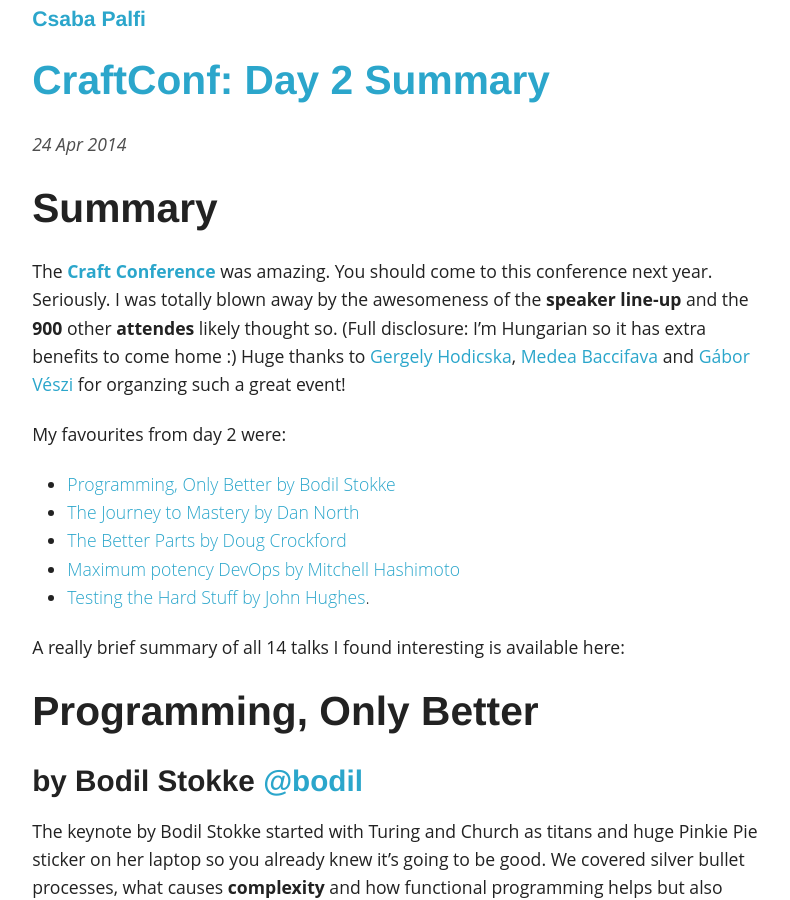
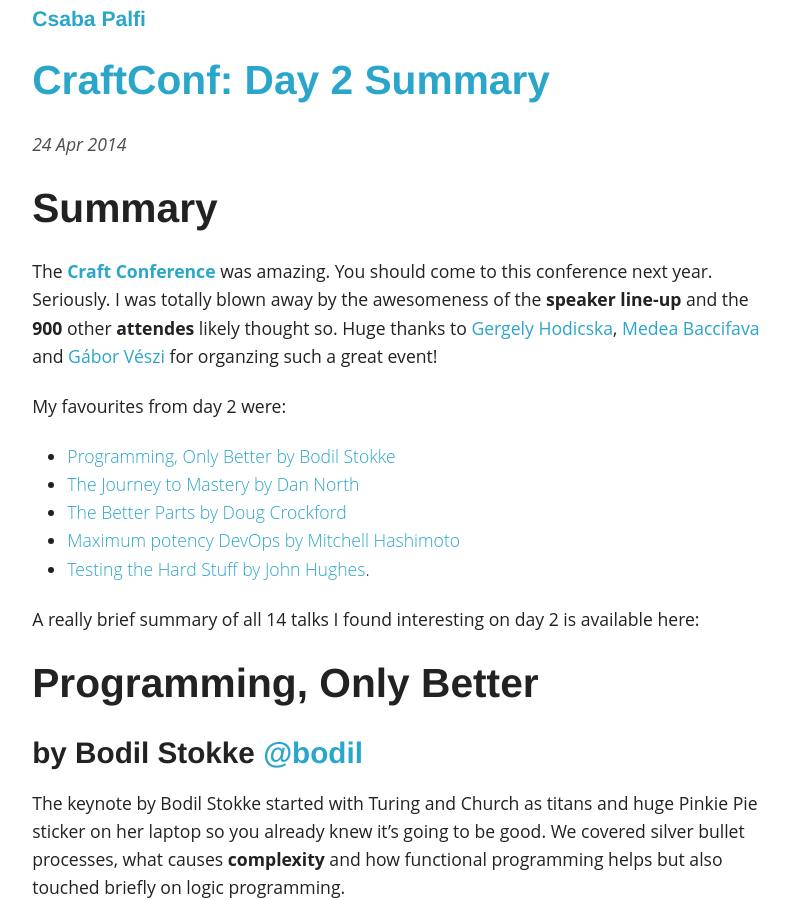
Before and after one commit to dublado/csabapalfi.github.io, a Jekyll site: the page built from _posts/2014-04-24-craftconf-day-2.md, in a window 1280 px wide and 900 px high. Shown: the whole window, without its empty margins (243-1033 px from the left). Built offline with Jekyll 4.4.1, drawn with Linux system fonts in a browser that asks for light colours; Markdown is read by kramdown in place of the engine named in the settings; comment, search, counter and statistics services are not loaded.

Commit message:
better wording

```diff
--- a/_posts/2014-04-24-craftconf-day-2.md
+++ b/_posts/2014-04-24-craftconf-day-2.md
@@ -6,7 +6,7 @@ summary: "Craft Conference - Day 2 Summary, April 23-25 2014 @ Budapest, Hungary
 
 ## Summary
 
-The **[Craft Conference](http://craft-conf.com/2014/)** was amazing. You should come to this conference next year. Seriously. I was totally blown away by the awesomeness of the **speaker line-up** and the **900** other **attendes** likely thought so. (Full disclosure: I'm Hungarian so it has extra benefits to come home :) Huge thanks to [Gergely Hodicska](http://twitter.com/felhobacsi), [Medea Baccifava](http://twitter.com/Medea_Baccifava) and [Gábor Vészi](http://twitter.com/veszig) for organzing such a great event!
+The **[Craft Conference](http://craft-conf.com/2014/)** was amazing. You should come to this conference next year. Seriously. I was totally blown away by the awesomeness of the **speaker line-up** and the **900** other **attendes** likely thought so. Huge thanks to [Gergely Hodicska](http://twitter.com/felhobacsi), [Medea Baccifava](http://twitter.com/Medea_Baccifava) and [Gábor Vészi](http://twitter.com/veszig) for organzing such a great event!
 
 My favourites from day 2 were:
 
@@ -16,7 +16,7 @@ My favourites from day 2 were:
 * [Maximum potency DevOps by Mitchell Hashimoto](#mitchell)
 * [Testing the Hard Stuff by John Hughes](#john).
 
-A really brief summary of all 14 talks I found interesting is available here:
+A really brief summary of all 14 talks I found interesting on day 2 is available here:
 
 ## <a name="bodil"></a>Programming, Only Better
 ### by Bodil Stokke [@bodil](http://twitter.com/bodil)
```
